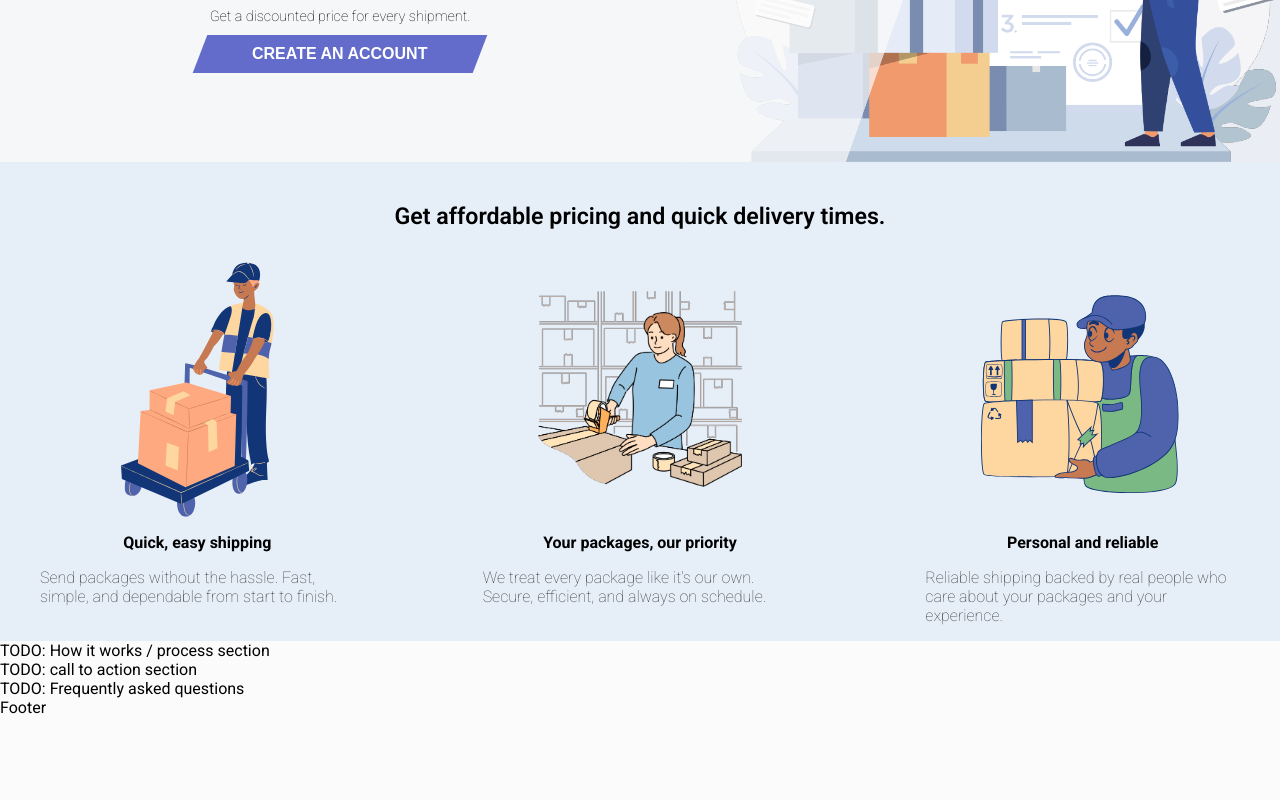
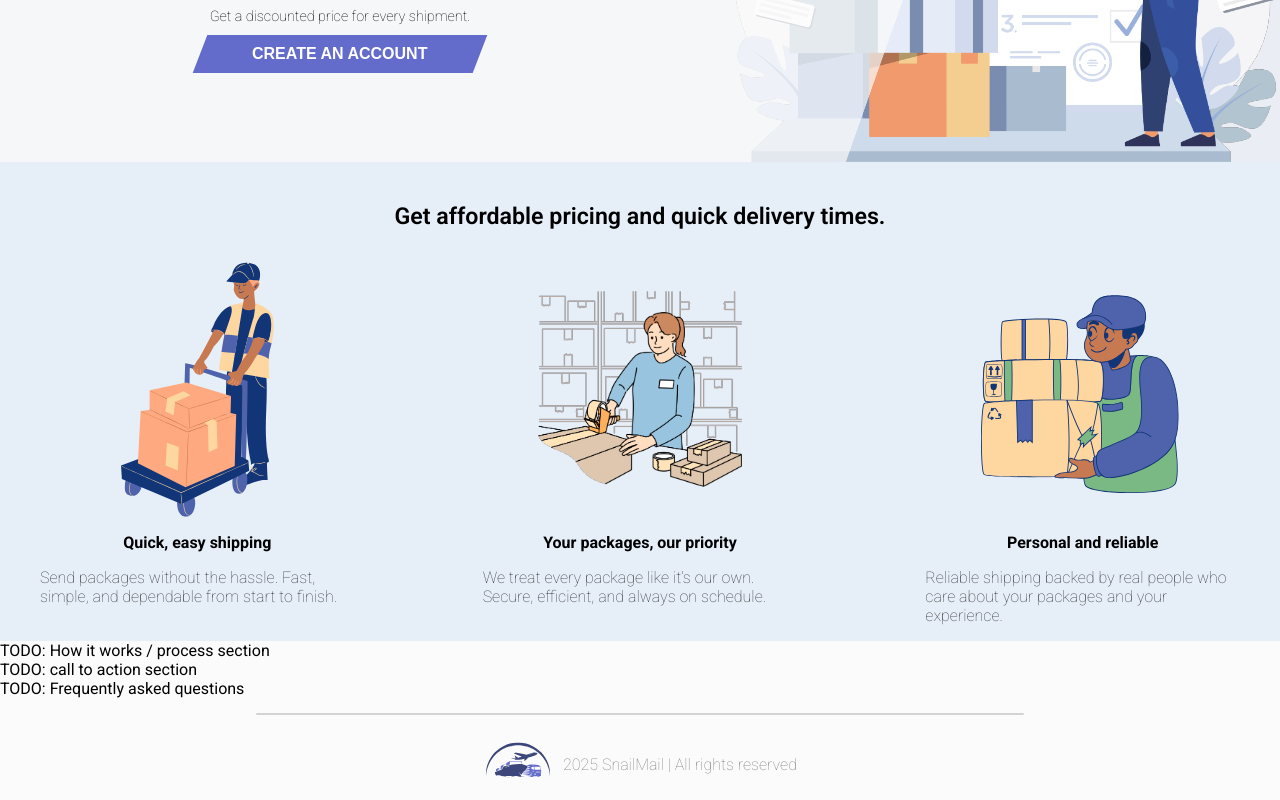
Before and after one commit to EdwardVNguyen/PostOfficeDatabase, a React (Vite) app: page / in a window 1280 px wide. Shown: the part 278-1078 px from the top of the page. Before the commit the page ends 995 px from the top, so only its background shows below. Built offline with nearby package versions, Linux system fonts and the light colour scheme.

Commit message:
added footer

```diff
--- /dev/null
+++ b/src/components/Footer.css
@@ -0,0 +1,27 @@
+.footer {
+  display: flex;
+  flex-direction: column;
+  align-items: center;
+  flex-grow: 1;
+}
+.footer .line {
+   background-color: lightgray;
+   height: 2px;
+   border-radius: 4px;
+   width: 60vw;
+   margin: 15px 0px;
+}
+
+.footer .container {
+  display: flex;
+  flex-direction: row;
+  justify-content: space-between;
+  align-items: center;
+  gap: 10px;
+}
+
+.footer .container .text {
+  color: gray;
+  font-size: 1rem;
+  font-weight: lighter;
+}
--- a/src/components/Footer.jsx
+++ b/src/components/Footer.jsx
@@ -1,6 +1,15 @@
+import './Footer.css'
+import homeLogo from '../assets/homeLogo.svg';
+
 const Footer = () => {
   return (
-    <div> Footer </div>
+    <div className="footer">
+      <div className="line"/>
+      <div className="container">
+        <img className="homeLogo" src={homeLogo} alt="Home"/>
+        <div className="text"> 2025 SnailMail | All rights reserved</div>
+      </div>
+    </div>
   );
 };
 
```
